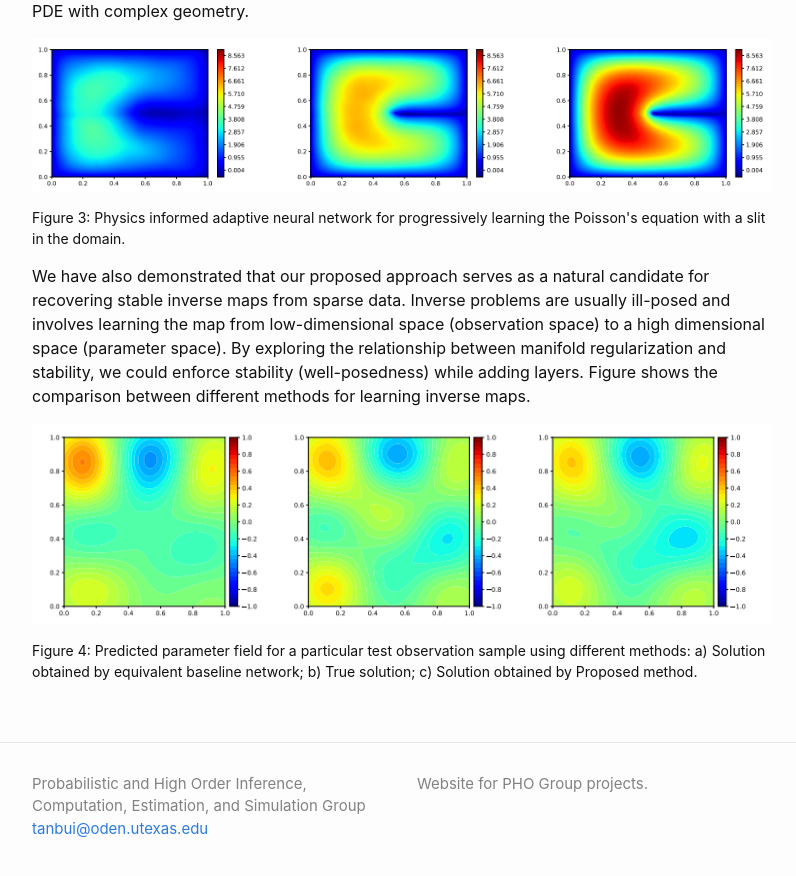
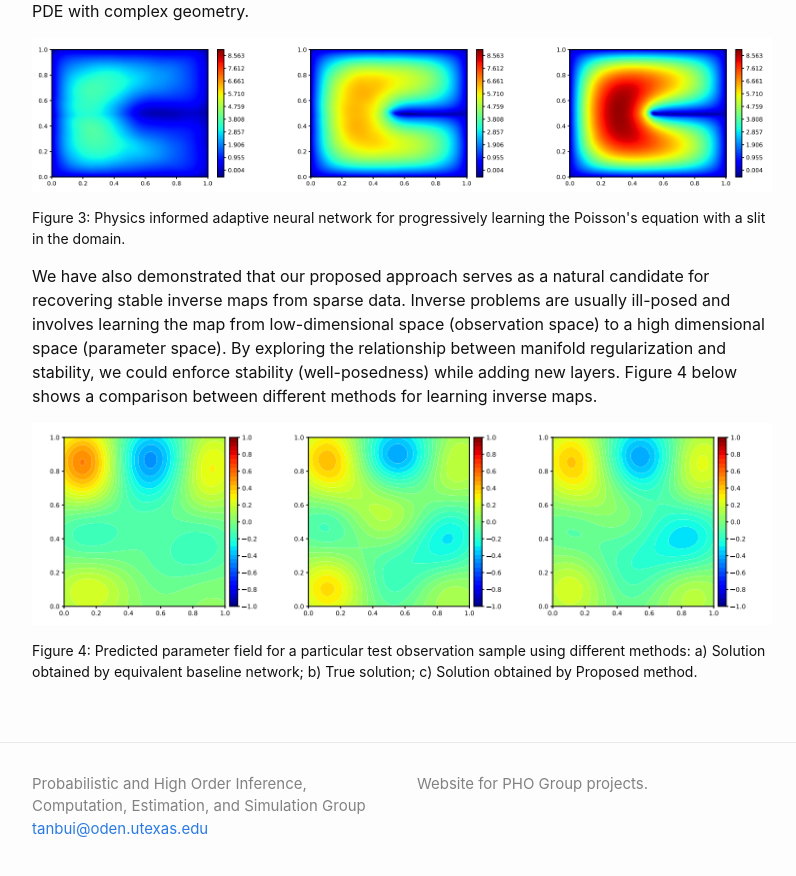
Before and after one commit to tscott-00/phogroup.github.io, a Jekyll site: the page built from cdse/layerwise_training.md, in a window 1280 px wide and 900 px high, scrolled down 2052 px. Shown: the top 876 px of the window, without its empty margins (238-1034 px from the left). Built offline with Jekyll 4.4.1, drawn with Linux system fonts in a browser that asks for light colours.

Commit message:
Update layerwise_training.md

```diff
--- a/cdse/layerwise_training.md
+++ b/cdse/layerwise_training.md
@@ -62,7 +62,7 @@ Figure 3 below shows the results (evolution of solution with layer addition) for
 <figcaption>Figure 3: Physics informed adaptive neural network for progressively learning the Poisson's equation with a slit in the domain.</figcaption>
 </p>
 
-We have also demonstrated that our proposed approach serves as a natural candidate for recovering stable inverse maps from sparse data. Inverse problems are usually ill-posed and  involves learning the map from low-dimensional space (observation space) to a high dimensional space (parameter space). By exploring the relationship between manifold regularization and stability, we could enforce stability (well-posedness) while adding layers. Figure shows the comparison between different methods for learning inverse maps.
+We have also demonstrated that our proposed approach serves as a natural candidate for recovering stable inverse maps from sparse data. Inverse problems are usually ill-posed and  involves learning the map from low-dimensional space (observation space) to a high dimensional space (parameter space). By exploring the relationship between manifold regularization and stability, we could enforce stability (well-posedness) while adding new layers. Figure 4 below shows a comparison between different methods for learning inverse maps.
 
 <p align="center">
 <img src="/assets/figures/Krish/inverse.png">
```
